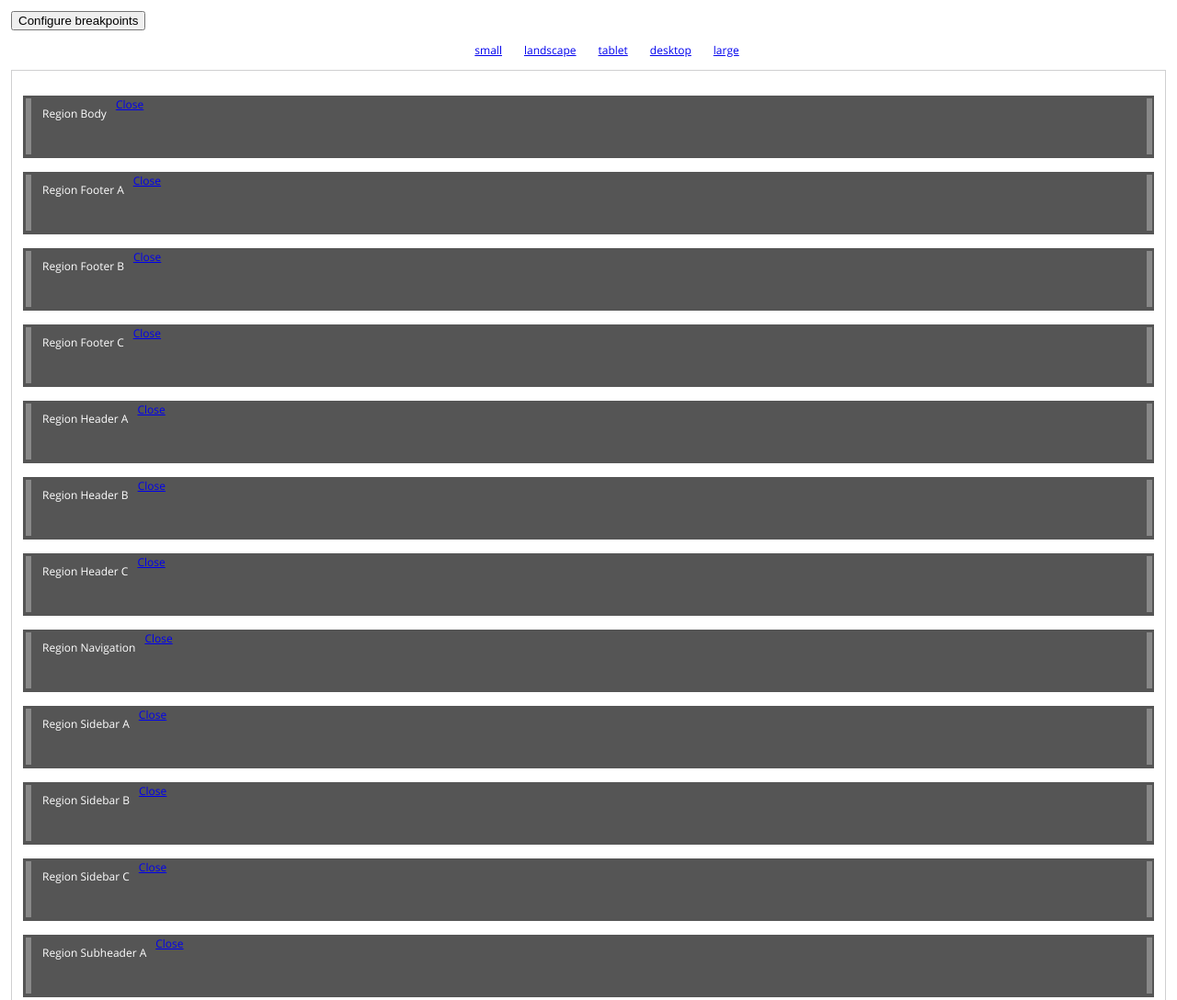
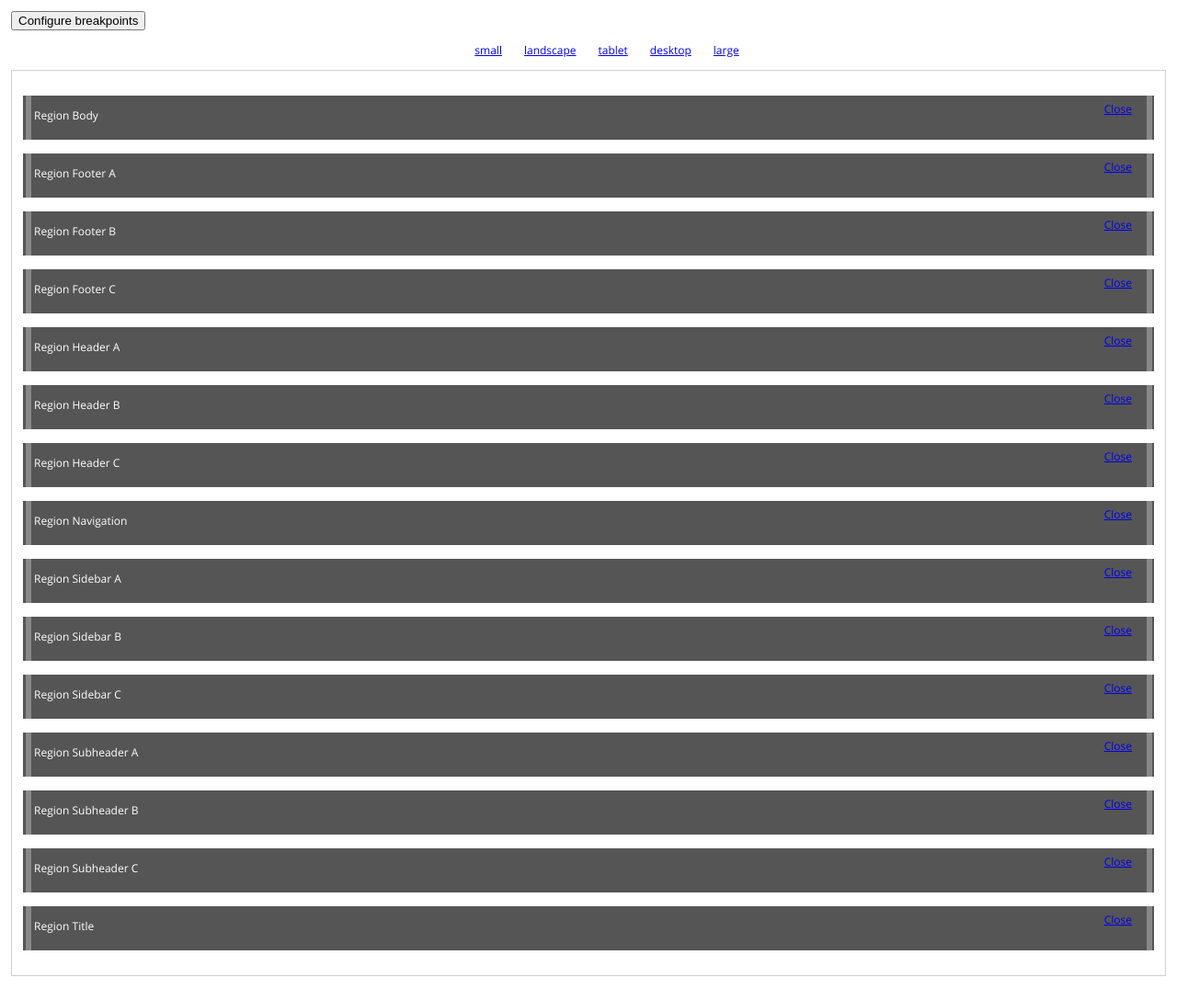
Before and after one commit to acquia/layout, a plain HTML site: page prototype/index.html in a window 1280 px wide. Shown: the top 1088 px of the page at 92% size. Drawn offline with Linux system fonts and the light colour scheme.

Commit message:
Fixes to the region resizing functions.
Signed-off-by: J. Renée Beach <splendidnoise@gmail.com>

```diff
--- a/prototype/app/libs/Layout/css/layout.css
+++ b/prototype/app/libs/Layout/css/layout.css
@@ -1,65 +1,56 @@
 /* @group Region and row styles */
 
 .row {
-  clear: both;
-  height: 68px;
   margin-bottom: 15px;
   margin-top: 15px;
   -webkit-user-select: none;
 }
-.row:before, .row:after, .row-changed:before, .row-changed:after {
-  content: "";
-  display: table;
+.layout .placeholder,
+.layout .region {
+  -moz-box-sizing: border-box;
+  -webkit-box-sizing: border-box;
+  box-sizing: border-box;
+  float: left;
+  height: 4em;
+  position: relative;
 }
-.row:after, .row-changed:after {
-  clear: both;
+.layout .region {
+  padding: 0 1em;
+  width: 100%; /* splitter def: 960px */
 }
-.region {
-  float: left;
-  padding: 0;
-  width: 100%; /* splitter def: 960px */
-  height: 68px;
-  background-color: #555;
-  color: white;
-  z-index: 100;
+.layout .placeholder {
+  outline-offset: -5px;
+  overflow: hidden;
+  width: 0;
 }
-.region p {
-  padding: 10px;
-  margin: 0;
-  float: left;
-  z-index: 0;
-}
-.region.created {
-  width: 0;
-  height: 68px;
-  overflow: hidden;
-  border: 1px solid #555;
-}
-.region.empty.new {
-  outline: 1px dashed #31cbff;
-  background-color: white;
-  color: #ccc;
-  height: 68px;
-}
-.region.empty {
-  width: 0;
-  border: 0;
+.layout .region .region-close {
+  position: absolute;
+  right: 2em;
+  top: 5px;
 }
 .splitter {
-  width: 11px;
-  float: left;
+  background: #555 url('../images/grippie.png') center center no-repeat;
+  bottom: 0;
 	cursor: e-resize;	/* in case col-resize isn't supported */
 	cursor: col-resize;
-  height: 68px;
+	height: 100%;
+  position: absolute;
+  top: 0;
+  width: 11px;
   z-index: 1;
-  background: #555 url('../images/grippie.png') center center no-repeat;
-  display: block;
+}
+.splitter.splitter-left {
+  left: 0;
 }
 .splitter.splitter-right {
-  float: right;
+  right: 0;
 }
 .splitter.splitter-active {
-  background: url('../images/grippie-active.png') 0 -1px;
+  background: url('../images/grippie-active.png') 0 -3px;
+}
+
+.rld-application .splitter {
+
 }
 
 /* @group Sortable */
--- a/prototype/app/libs/Region/Region.js
+++ b/prototype/app/libs/Region/Region.js
@@ -35,10 +35,15 @@
       }
     };
 
-    Region.prototype.build = function () {
+    Region.prototype.build = function (options) {
+      // @todo this classes stuff needs to be generalized.
+      var classes = ['region'];
+      if ('classes' in options && 'length' in options.classes && options.classes.length > 0) {
+        classes = classes.concat(options.classes).join(' ');
+      }
       this.$editor = $('<div>', {
-        'id': 'region-' + this.name,
-        'class': 'region',
+        'id': 'region-' + this.name.split(' ').join('_'),
+        'class': classes,
         'html': $('<p>', {
           'text': 'Region ' + this.name
         })
--- a/prototype/app/main.js
+++ b/prototype/app/main.js
@@ -41,7 +41,7 @@
       /**
        *
        */
-      InitClass.prototype.build = function () {};
+      InitClass.prototype.build = function (options) {};
       /**
        * Pushes a supplied function into the list of functions.
        */
@@ -121,7 +121,7 @@
       this.compositeLayouts();
       // Create the application root node.
       this.$editor = $('<div>', {
-        'class': 'rld-wrapper'
+        'class': 'rld-application'
       });
       // Instansiate Editors.
       this.compositeManager = new RLD.CompositeManager();
--- a/prototype/assets/css/layout.admin.css
+++ b/prototype/assets/css/layout.admin.css
@@ -48,16 +48,11 @@
     font-weight: bold;
     font-style: italic;
 }
-
-/**
- * Base elements.
- */
 body {
   font: 0.75em/1.6em 'Open Sans', 'Lucida Grande', 'Lucida Sans Unicode', Arial, Helvetica, sans-serif;
   margin: 0;
   padding: 0;
 }
-
 .clearfix::after {
   clear: both;
   content: ' ';
@@ -91,4 +86,18 @@ body {
 
 /* @end */
 
+/* @group Layouts */
+
+.rld-layouts .region {
+  background-color: #555;
+  color: white;
+}
+.rld-layouts .placeholder {
+  outline: 1px dashed #31cbff;
+  background-color: white;
+  color: #ccc;
+}
+
 /* @end */
+
+/* @end */
```
Also changed, not shown: prototype/app/libs/Layout/Layout.js.
